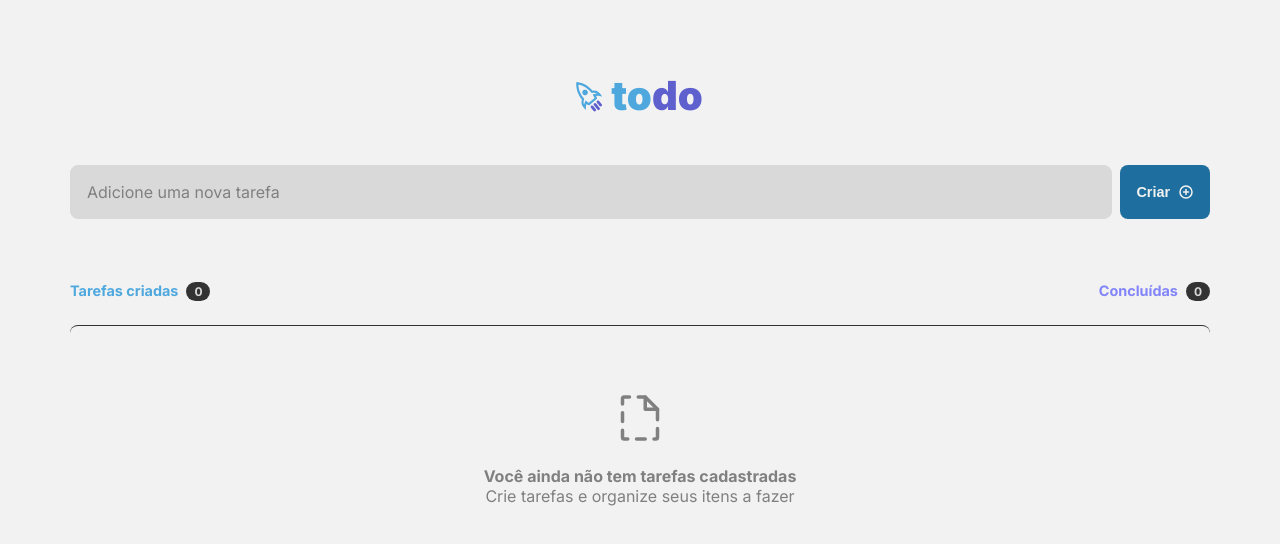
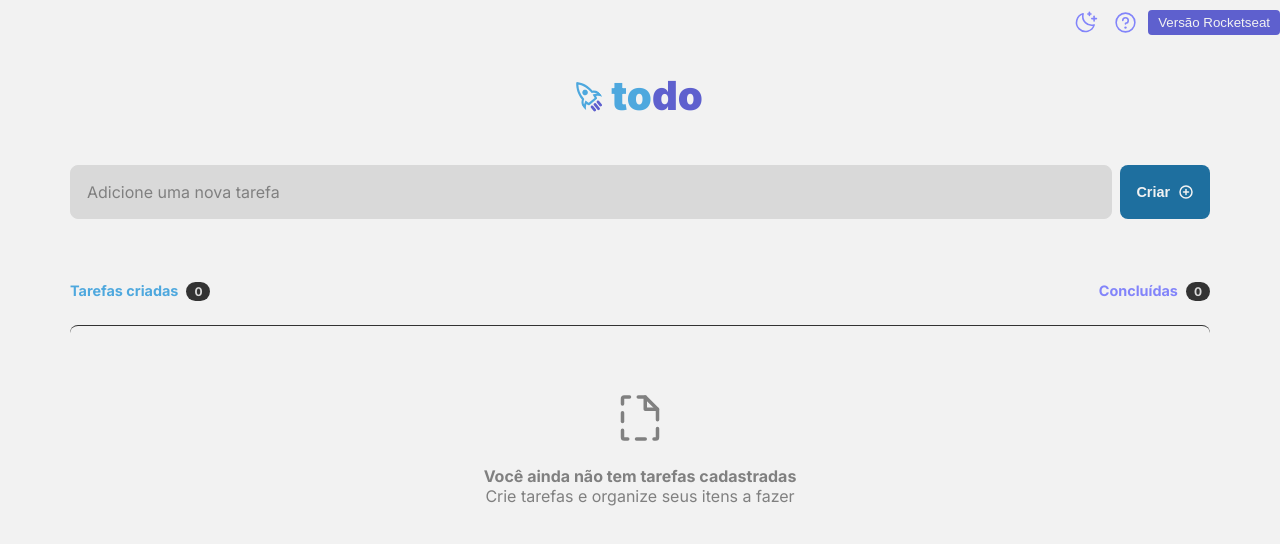
Before and after one commit to IvGomes/ignite-rs-todolist, a React (Vite) app: page / in a window 1280 px wide. Shown: the top 544 px of the page. Built offline with nearby package versions, Linux system fonts and the light colour scheme.

Commit message:
feat: light theme
implementado css e função de troca para o tema light

feat: overheader

Implementado barra superior com os botões de funcionalidade extra...
link para a versão rocketseat do projeto, botão com informações sobre a
versão nextlevel e botão de troca de tema

```diff
--- a/src/App.tsx
+++ b/src/App.tsx
@@ -5,6 +5,7 @@ import { CreateButton } from './components/CreateButton';
 import TasksBoard from "./components/TasksBoard";
 
 import styles from "./App.module.css";
+import { OverHeader } from "./components/OverHeader";
 
 
 function App() {
@@ -52,10 +53,13 @@ function App() {
 
 
   return (
-    <section className={`
-      ${styles[darkThemeIsActive]}
-      ${styles.section}
-    `}>
+    <section
+      className={`
+        ${styles[darkThemeIsActive]}
+        ${styles.section}
+      `}
+    >
+      <OverHeader isDarkTheme={darkTheme} stateManagement={[darkTheme, setDarkTheme]} />
       <Header />
       <main>
         <form className={styles.inputContainer}>
--- /dev/null
+++ b/src/components/OverHeader.module.css
@@ -0,0 +1,49 @@
+.container {
+    position: absolute;
+    top: 0;
+    left: 0;
+    right: 0;
+    z-index: 9;
+}
+
+.buttonContainer {
+    display: flex;
+    gap: 5px;
+    padding: 5px 0;
+    margin: auto;
+    justify-content: flex-end;
+}
+
+.buttonRounded {
+    color: var(--purple);
+    background-color: transparent;
+    padding: 5px;
+    border-radius: 9999px;
+    border: none;
+    line-height: 0;
+    font-size: 25px;
+    cursor: pointer;
+} .buttonRounded:hover {
+    color: var(--purple-dark);
+}
+
+.buttonLinkVersion {
+    display: flex;
+    flex-shrink: 1;
+    color: var(--gray-100);
+    background-color: var(--purple-dark);
+    margin: auto 0;
+    padding: 5px 10px;
+    border-radius: 4px;
+    border: none;
+    cursor: pointer;
+} .buttonLinkVersion:hover {
+    background-color: var(--purple);
+}
+
+
+@media screen and (max-width: 767px) {
+    .buttonContainer {
+        max-width: 90%;
+    }
+}
--- /dev/null
+++ b/src/components/OverHeader.tsx
@@ -0,0 +1,42 @@
+import { MoonStars, Question, SunHorizon } from "phosphor-react";
+import styles from './OverHeader.module.css';
+
+
+interface OverHeaderProps {
+    isDarkTheme: boolean;
+    stateManagement: any[];
+}
+
+export function OverHeader({ isDarkTheme, stateManagement }: OverHeaderProps) {
+    const [darkTheme, setDarkTheme] = stateManagement;
+
+    function handleChangeTheme() {
+        setDarkTheme(!darkTheme)
+    }
+
+
+    return (
+        <div className={styles.container}>
+            <div className={styles.buttonContainer}>
+                <button
+                    className={`${styles.buttonRounded}`}
+                    onClick={handleChangeTheme}
+                    title={isDarkTheme ? "Tema claro" : "Tema escuro"}
+                >
+                    {isDarkTheme ? <SunHorizon /> : <MoonStars />}
+                </button>
+                <button
+                    className={`${styles.buttonRounded}`}
+                    title="Mais sobre o projeto"
+                >
+                    <Question />
+                </button>
+                <button
+                    className={`${styles.buttonLinkVersion}`}
+                >
+                    <span>Versão Rocketseat</span>
+                </button>
+            </div>
+        </div>
+    )
+}
--- a/src/components/TasksList.module.css
+++ b/src/components/TasksList.module.css
@@ -8,6 +8,10 @@
 .darkTheme.newTaskContainer {
     background-color: var(--gray-500);
     border-color: var(--gray-400);
+} .darkTheme.textWrapper p {
+    color: var(--gray-200);
+} .darkTheme.textWrapperChecked p {
+    color: var(--gray-300);
 }
 
 
@@ -45,7 +49,6 @@
 }
 
 .textWrapperChecked p {
-    color: var(--gray-300);
     margin: 0;
     font-size: var(--text-md);
     text-decoration: line-through;
```
Also changed, not shown: public/logoRocketseat.svg (added).
